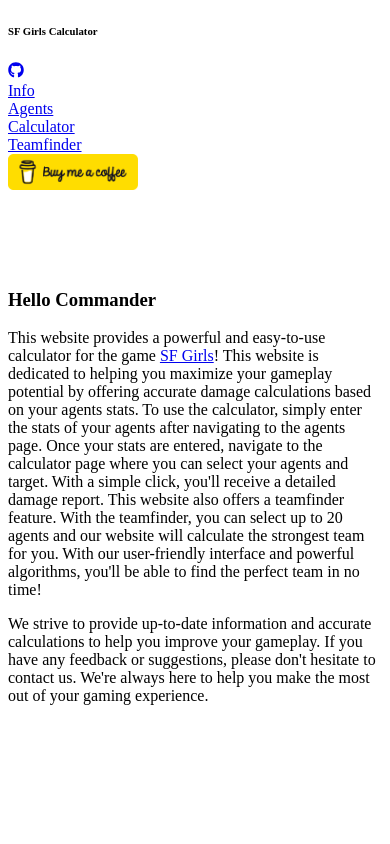
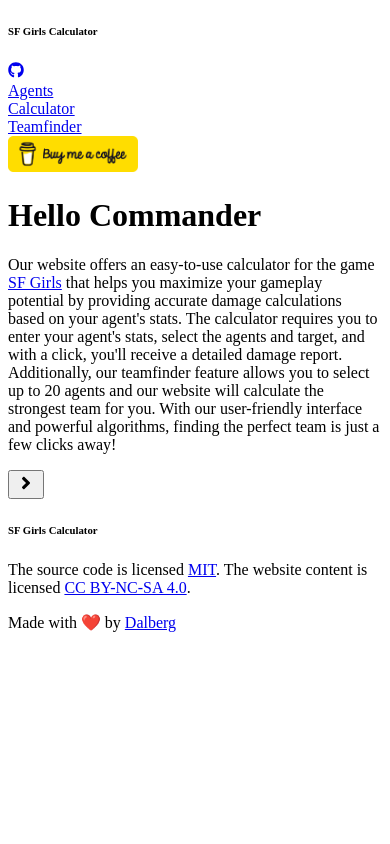
Before and after one commit to ox7f/sf-girls-calculator, a React (Vite) app in the folder packages/frontend/: page / in a window 390 px wide. Shown: the top 844 px of the page. Built offline with nearby package versions, Linux system fonts and the light colour scheme.

Commit message:
feat: 🎸 header hamburger, updated entry page (hero)
overhaul ui

```diff
--- a/packages/frontend/index.html
+++ b/packages/frontend/index.html
@@ -11,10 +11,3 @@
     <script type="module" src="/src/main.tsx"></script>
   </body>
 </html>
-
-<style>
-  main {
-    padding-top: 4.75rem;
-    min-height: 90vh;
-  }
-</style>
--- a/packages/frontend/src/App.tsx
+++ b/packages/frontend/src/App.tsx
@@ -3,7 +3,7 @@ import { Footer, Header } from './components';
 
 const App: React.FC = () => {
   return (
-    <div>
+    <div className="container">
       <Header />
       <Outlet />
       <Footer />
--- a/packages/frontend/src/components/UI/Footer.tsx
+++ b/packages/frontend/src/components/UI/Footer.tsx
@@ -1,17 +1,13 @@
 const Footer: React.FC = () => {
   return (
-    <footer
-      className="footer px-2"
-      style={{
-        background: 'linear-gradient(180deg, rgba(255,255,255,1) 0%, rgba(177,177,177,1) 100%)',
-        backgroundRepeat: 'repeat',
-        backgroundSize: 'auto'
-      }}
-    >
+    <footer className="footer px-2 bg-white">
       <h6 className="footer__title uppercase">SF Girls Calculator</h6>
       <p className="subtitle">
-        The source code is licensed <a className="utb utb-OLR" href="http://opensource.org/licenses/mit-license.php">MIT</a>. The website
-        content is licensed{' '}
+        The source code is licensed{' '}
+        <a className="utb utb-OLR" href="http://opensource.org/licenses/mit-license.php">
+          MIT
+        </a>
+        . The website content is licensed{' '}
         <a className="utb utb-OLR" rel="license" href="http://creativecommons.org/licenses/by-nc-sa/4.0/">
           CC BY-NC-SA 4.0
         </a>
--- a/packages/frontend/src/components/UI/Header.tsx
+++ b/packages/frontend/src/components/UI/Header.tsx
@@ -1,18 +1,20 @@
 import { Link, useNavigate } from 'react-router-dom';
 import { FaGithub } from 'react-icons/fa';
+import { useState } from 'react';
 
 const Header: React.FC = () => {
   const navigate = useNavigate();
+  const [isOpen, setIsOpen] = useState(false);
+
+  const toggleHamburger = () => {
+    setIsOpen(!isOpen);
+  };
 
   const visitHome = () => {
     navigate('/');
   };
 
   const menuItems = [
-    {
-      to: 'info',
-      name: 'Info'
-    },
     {
       to: 'agents',
       name: 'Agents'
@@ -36,13 +38,21 @@ const Header: React.FC = () => {
               <h6 className="title">SF Girls Calculator</h6>
             </a>
           </div>
+
+          <div className="nav-item nav-btn" id="header-btn" onClick={toggleHamburger}>
+            <span></span>
+            <span></span>
+            <span></span>
+          </div>
         </div>
 
-        <div className="header-nav" id="header-menu">
+        <div className={`header-nav ${isOpen ? 'active' : ''}`} id="header-menu">
           <div className="nav-left">
             <div className="nav-item text-center">
               <a href="https://github.com/ox7f/sf-girls-calculator" target="_blank">
-                <FaGithub />
+                <span className="icon">
+                  <FaGithub />
+                </span>
               </a>
             </div>
 
--- a/packages/frontend/src/main.tsx
+++ b/packages/frontend/src/main.tsx
@@ -6,7 +6,7 @@ import { StrictMode } from 'react';
 import { createBrowserRouter, RouterProvider } from 'react-router-dom';
 
 import App from './App';
-import { AgentsPage, CalculatorPage, ErrorPage, HomePage, InfoPage, TeamfinderPage } from './pages';
+import { AgentsPage, CalculatorPage, ErrorPage, HomePage, TeamfinderPage } from './pages';
 
 const router = createBrowserRouter([
   {
@@ -17,10 +17,6 @@ const router = createBrowserRouter([
       {
         path: '',
         element: <HomePage />
-      },
-      {
-        path: 'info',
-        element: <InfoPage />
       },
       {
         path: 'agents',
--- a/packages/frontend/src/pages/Home.tsx
+++ b/packages/frontend/src/pages/Home.tsx
@@ -1,28 +1,85 @@
+import { useState } from 'react';
+import { FaAngleRight } from 'react-icons/fa';
+
 const Home: React.FC = () => {
+  const [index, setIndex] = useState(0);
+  const length = 2;
+
+  const handleNext = () => {
+    const newIndex = index + 1;
+    setIndex(newIndex >= length ? 0 : newIndex);
+  };
+
+  const getAbout = () => {
+    return (
+      <div>
+        <h1 className="headline-3 title uppercase text-dark pt-10">Hello Commander</h1>
+        <p className="text-lg leading-looser-md tracking-looser-md pt-5 mx-10-md">
+          Our website offers an easy-to-use calculator for the game{' '}
+          <a href="https://www.nutaku.net/games/sf-girls" target="_blank">
+            SF Girls
+          </a>{' '}
+          that helps you maximize your gameplay potential by providing accurate damage calculations based on your
+          agent's stats. The calculator requires you to enter your agent's stats, select the agents and target, and with
+          a click, you'll receive a detailed damage report. Additionally, our teamfinder feature allows you to select up
+          to 20 agents and our website will calculate the strongest team for you. With our user-friendly interface and
+          powerful algorithms, finding the perfect team is just a few clicks away!
+        </p>
+      </div>
+    );
+  };
+
+  const getDisclaimer = () => {
+    return (
+      <div>
+        <h1 className="headline-3 title uppercase text-dark pt-10">Disclaimer</h1>
+        <p className="text-lg leading-looser-md tracking-looser-md pt-5 mx-10-md">
+          All images used on this website are sourced from the{' '}
+          <a href="https://www.nutaku.net/games/sf-girls" target="_blank">
+            Game
+          </a>
+          {' and '}
+          <a href="https://sfgirls.fandom.com/wiki/SFGirls_Wiki" target="_blank">
+            Wiki
+          </a>{' '}
+          under the{' '}
+          <a rel="license" href="http://creativecommons.org/licenses/by-nc-sa/4.0/">
+            CC BY-NC-SA 4.0
+          </a>{' '}
+          license. We give proper attribution to the original creator of each image and only use them for non-commercial
+          purposes to enhance the user experience. This website is client-sided, meaning we don't save any data on a
+          server or collect personal information from users. Our website is for informational and educational purposes
+          only and doesn't provide any professional advice or services. If you believe any image has been used without
+          proper attribution, please contact us to rectify the situation.
+        </p>
+      </div>
+    );
+  };
+
   return (
     <main>
-      <article className="u-center u-text-center w-60p">
-        <h3 className="uppercase">Hello Commander</h3>
-        <p>
-          This website provides a powerful and easy-to-use calculator for the game{' '}
-          <a href="https://www.nutaku.net/games/sf-girls" target="_blank">
-            SF Girls
-          </a>
-          ! This website is dedicated to helping you maximize your gameplay potential by offering accurate damage
-          calculations based on your agents stats. To use the calculator, simply enter the stats of your agents after
-          navigating to the agents page. Once your stats are entered, navigate to the calculator page where you can
-          select your agents and target. With a simple click, you'll receive a detailed damage report. This website also
-          offers a teamfinder feature. With the teamfinder, you can select up to 20 agents and our website will
-          calculate the strongest team for you. With our user-friendly interface and powerful algorithms, you'll be able
-          to find the perfect team in no time!
-        </p>
+      <div
+        className="hero fullscreen hero-img parallax-img"
+        style={{
+          opacity: 0.1,
+          backgroundColor: 'rgb(229, 229, 247)',
+          backgroundImage: 'linear-gradient(black 1px, transparent 1px), linear-gradient(90deg, black 1px, white 1px)',
+          backgroundSize: '150px 150px, 150px 150px, 10px 10px, 10px 10px',
+          backgroundPosition: '-2px -2px, -2px -2px, -1px -1px, -1px -1px;'
+        }}
+      ></div>
 
-        <p>
-          We strive to provide up-to-date information and accurate calculations to help you improve your gameplay. If
-          you have any feedback or suggestions, please don't hesitate to contact us. We're always here to help you make
-          the most out of your gaming experience.
-        </p>
-      </article>
+      <div className="u-absolute u-z-0 hero fullscreen hero-img parallax-img">
+        <div className="hero-body">
+          <div className="content u-text-center">
+            {index === 0 ? getAbout() : getDisclaimer()}
+
+            <button className="btn btn-transparent " onClick={handleNext}>
+              <FaAngleRight size={20} />
+            </button>
+          </div>
+        </div>
+      </div>
     </main>
   );
 };
--- a/packages/frontend/src/pages/Info.tsx
+++ /dev/null
@@ -1,32 +0,0 @@
-const Info: React.FC = () => {
-  return (
-    <main>
-      <article className="u-center u-text-center w-60p">
-        <h3 className="uppercase">DISCLAIMER:</h3>
-        <p>
-          We do not claim ownership of any of the images used on this website. All images have been sourced from the{' '}
-          <a href="https://sfgirls.fandom.com/wiki/SFGirls_Wiki" target="_blank">
-            Game Wiki
-          </a>{' '}
-          which is licensed under the Creative Commons Attribution-NonCommercial-ShareAlike 4.0 International License (
-          <a rel="license" href="http://creativecommons.org/licenses/by-nc-sa/4.0/">
-            CC BY-NC-SA 4.0
-          </a>
-          ). We have complied with the terms of this license and give proper attribution to the original creator of each
-          image. If you are the owner of any of the images used on this website and believe that it has been used
-          without proper attribution, please contact us immediately and we will rectify the situation. The use of these
-          images on our website is solely for non-commercial purposes and is meant to enhance the content and user
-          experience of the website.
-        </p>
-
-        <p>
-          Additionally, please note that this website is purely a frontend, meaning it runs on the client and does not save any data on a server. We do
-          not collect or store any personal information from users. The use of this website is solely for informational
-          and educational purposes and is not intended to provide any professional advice or services.
-        </p>
-      </article>
-    </main>
-  );
-};
-
-export default Info;
--- a/packages/frontend/src/pages/index.tsx
+++ b/packages/frontend/src/pages/index.tsx
@@ -1,6 +1,5 @@
 export { default as AgentsPage } from './Agents';
 export { default as CalculatorPage } from './Calculator';
 export { default as ErrorPage } from './Error';
-export { default as InfoPage } from './Info';
 export { default as HomePage } from './Home';
 export { default as TeamfinderPage } from './Teamfinder';
```
